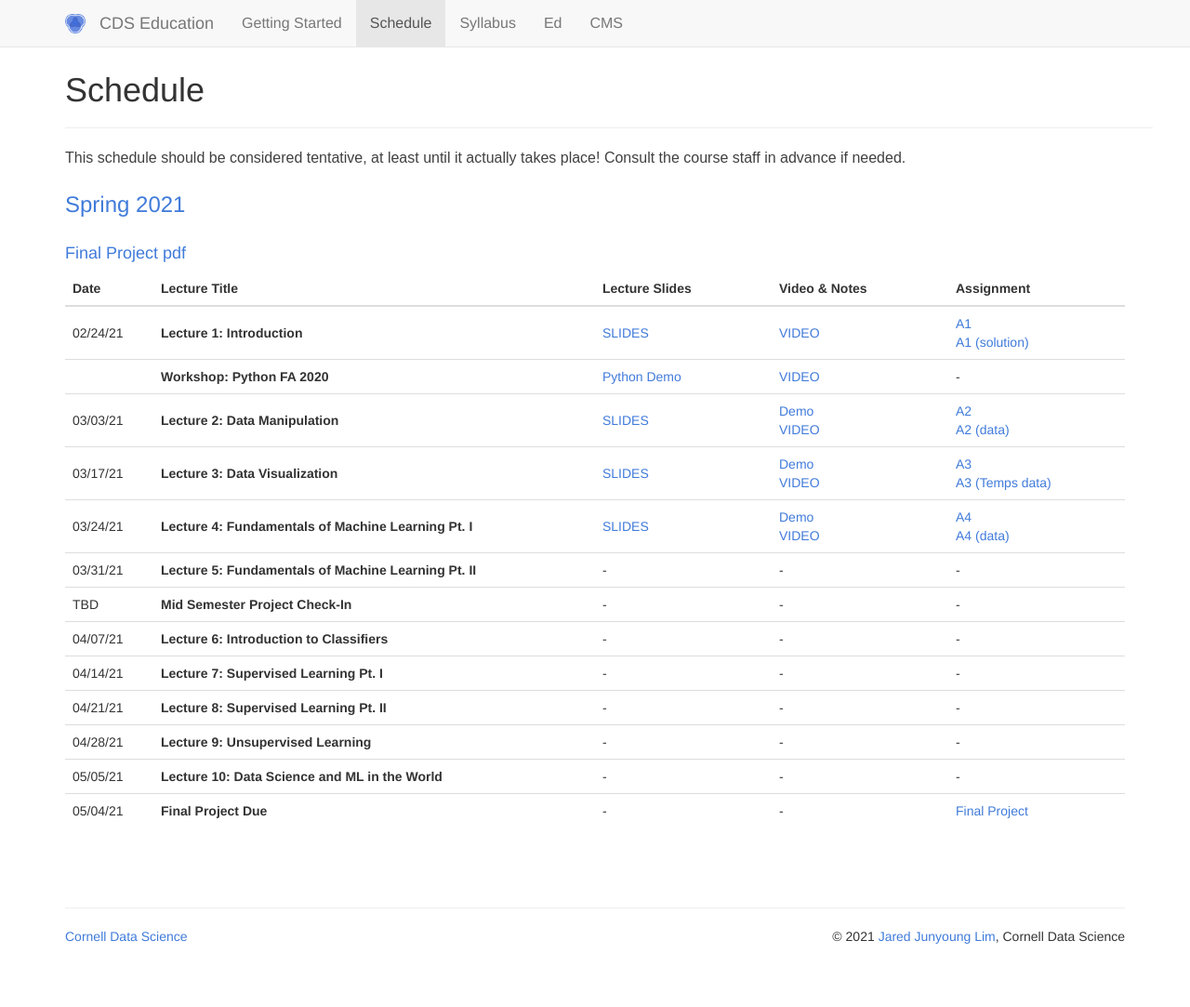
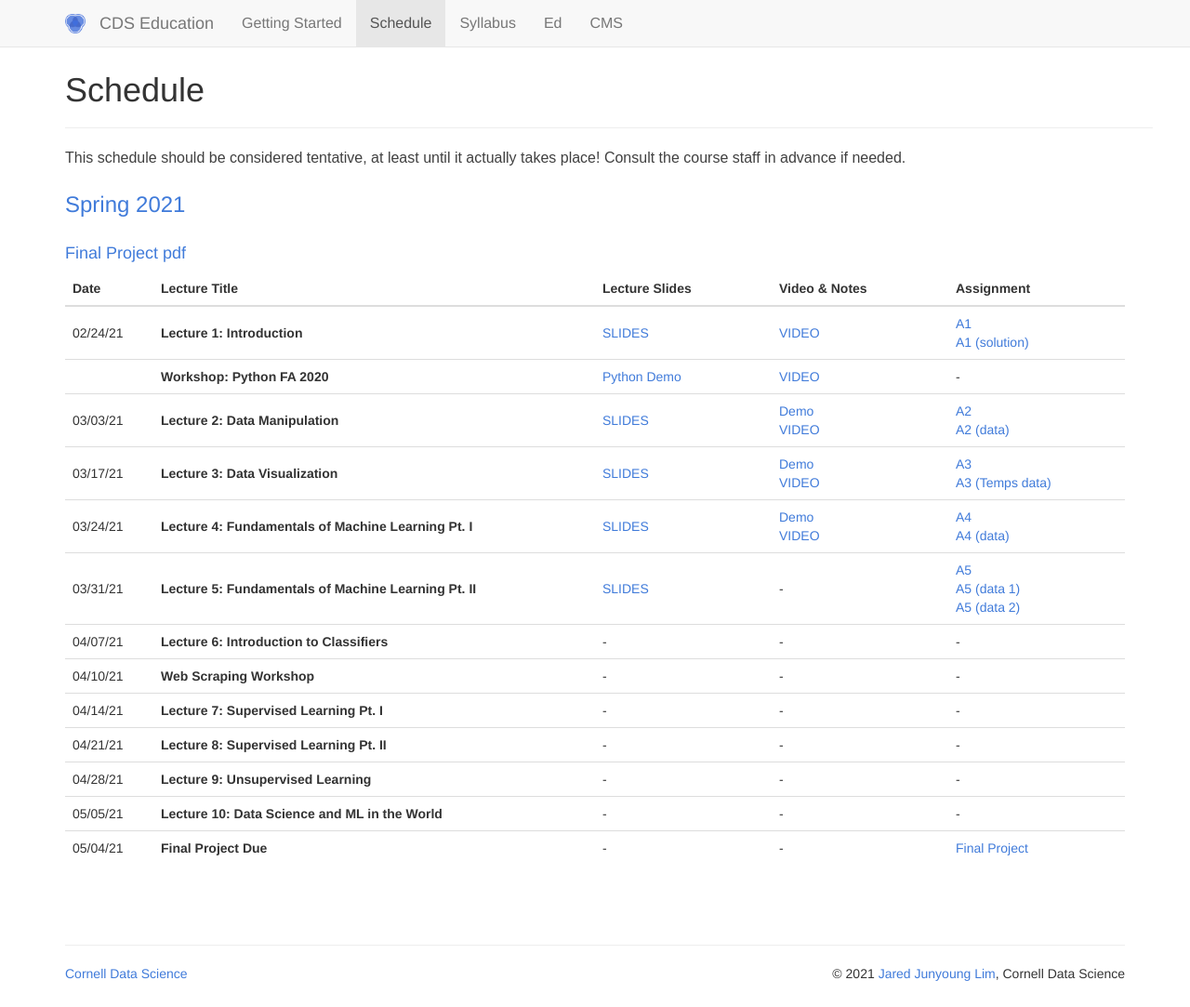
Before and after one commit to CornellDataScience/info1998, a Jekyll site: the page built from schedule.md, in a window 1280 px wide and 1083 px high. Shown: the whole window at 93% size. Built offline with Jekyll 4.4.1, drawn with Linux system fonts in a browser that asks for light colours; some of the changed lines change nothing that is shown.

Commit message:
lecture 5 materials

```diff
--- a/_data/schedules.yml
+++ b/_data/schedules.yml
@@ -100,8 +100,8 @@ lectures:
   - date: 2021-03-31
     title: "Lecture 5: Fundamentals of Machine Learning Pt. II"
     contents:
-      # - title: "SLIDES"
-      #   link: "resources/FA20/slides/Lecture_5.pdf"
+      - title: "SLIDES"
+        link: "resources/SP21/slides/lecture_5_slides.pdf"
     notes:
       # - title: "VIDEO"
       #   link: "https://cornell.box.com/s/7z8vseasyp03ya5y8w680s5xikhv2lnr"
@@ -110,19 +110,19 @@ lectures:
     #   - title: "EXTRA: Validation Set Pitfalls"
     #     link: "https://nbviewer.jupyter.org/github/CornellDataScience/info1998/blob/master/resources/SP20/extra/ValidationSet_Pitfall.ipynb"
     assignments:
-      # - title: "A5"
-      #   link: "resources/FA20/assignments/release/Lecture_5__Assessing_Model_Accuracy_Solution.ipynb"
-      # - title: "A5 (data 1)"
-      #   link: "resources/data/lecture5dataA.csv"
-      # - title: "A5 (data 2)"
-      #   link: "resources/data/lecture5dataB.csv"
+      - title: "A5"
+        link: "resources/SP21/assignments/release/Lecture5_release.ipynb"
+      - title: "A5 (data 1)"
+        link: "resources/data/lecture5dataA.csv"
+      - title: "A5 (data 2)"
+        link: "resources/data/lecture5dataB.csv"
       # - title: "A5 (solution)"
       #   link: "resources/FA20/assignments/solutions/Lecture_5__Assessing_Model_Accuracy_Solution.ipynb"
-  - date: TBD
-    title: "Mid Semester Project Check-In"
-    assignments:
-      # - title: "Mid-semester Project"
-      #   link: "resources/FA20/extra/MidSemester_Project.pdf"
+  # - date: TBD
+  #   title: "Mid Semester Project Check-In"
+  #   assignments:
+  #     # - title: "Mid-semester Project"
+  #     #   link: "resources/FA20/extra/MidSemester_Project.pdf"
   ######################################## Week 6 #########################################
   - date: 2021-04-07
     title: "Lecture 6: Introduction to Classifiers"
@@ -139,6 +139,8 @@ lectures:
       #   link: "resources/FA20/assignments/release/Lecture_6_Introduction_to_Classification_KNN_Release.ipynb"
       # - title: "A6 (data)"
       #   link: "resources/data/lecture6data.csv"
+  - date: 2021-04-10
+    title: "Web Scraping Workshop"
   ######################################## Week 7 #########################################
   - date: 2021-04-14
     title: "Lecture 7: Supervised Learning Pt. I"
```
Also changed, not shown: 2 other files.
